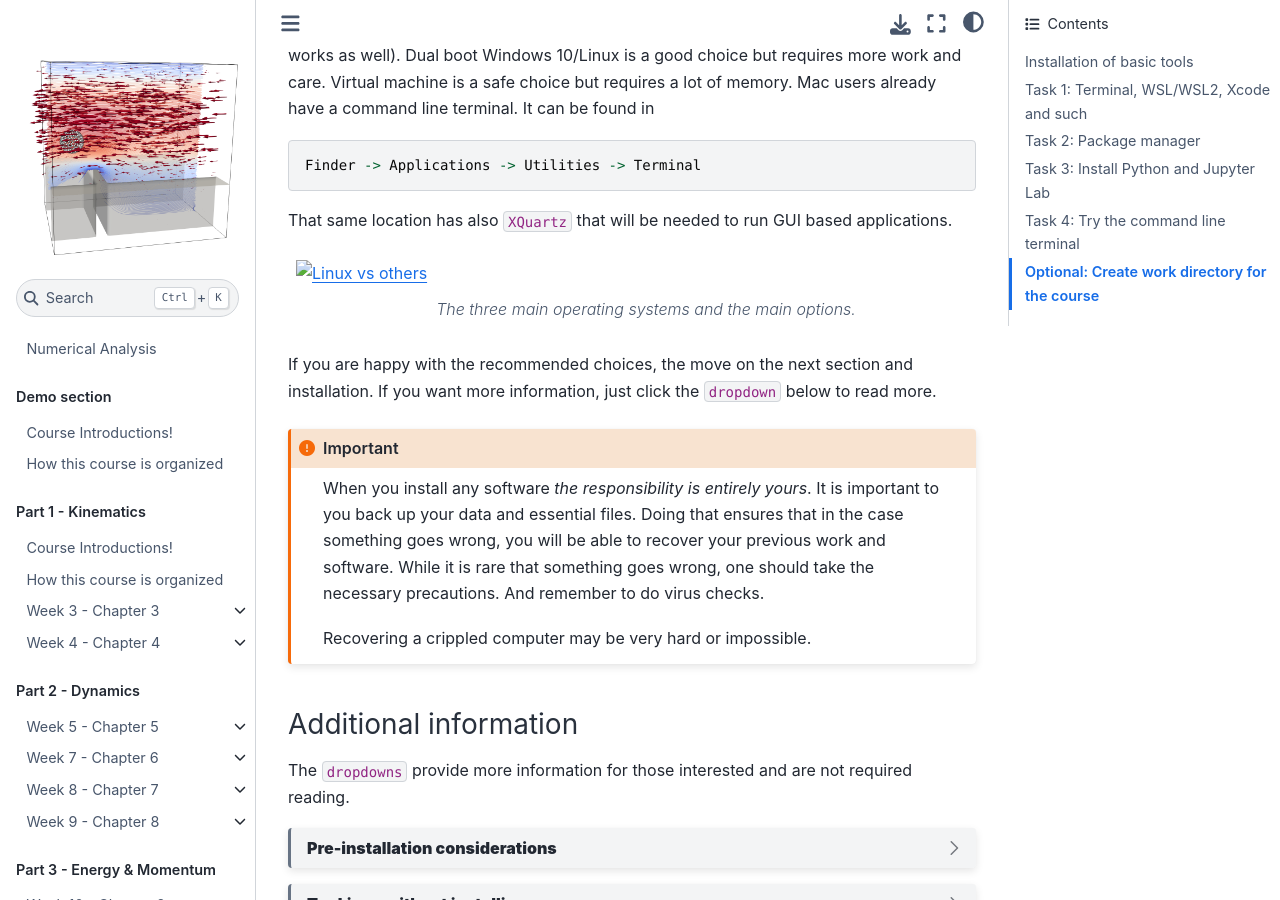
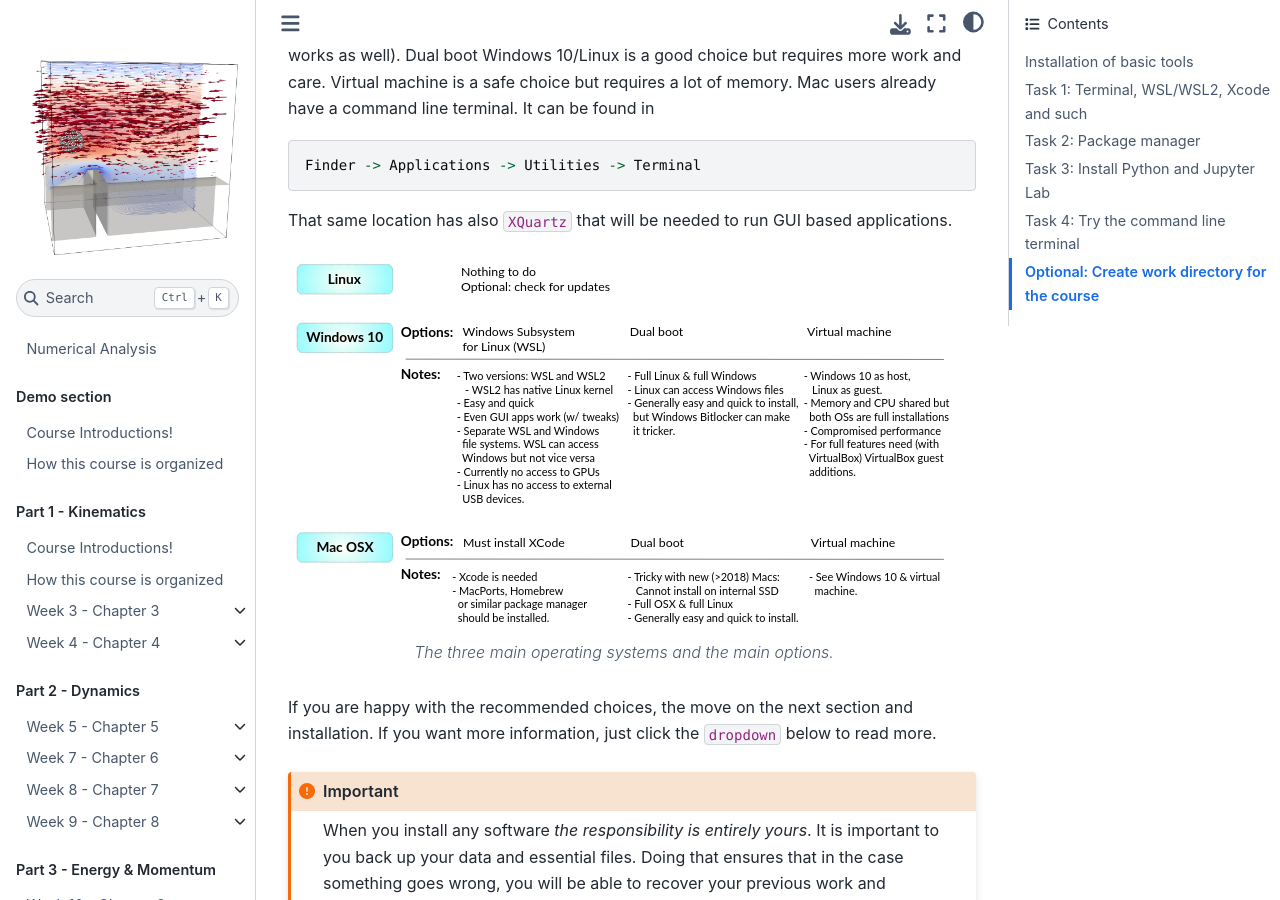
Before and after one commit to CDenniston/NumericalAnalysis, a Jupyter Book: the page built from extras/install-wsl.md, in a window 1280 px wide and 900 px high, scrolled down 668 px. Built offline with Jupyter Book 1.0.4 settings and Sphinx 7.4.7 and the Sphinx Book theme 1.1.4, drawn with Linux system fonts in a browser that asks for light colours; pages that are not in the unit, such as notebooks, are missing from menus.

Commit message:
move figs for extras

````diff
--- a/extras/install-wsl.md
+++ b/extras/install-wsl.md
@@ -18,7 +18,7 @@ Finder -> Applications -> Utilities -> Terminal
 ```
 That same location has also `XQuartz` that will be needed to run GUI based applications.
 
-```{figure} ../week01/img/linux-decision.svg
+```{figure} ./img/linux-decision.svg
 :alt: Linux vs others
 :width: 700px
 :align: left
````
Also changed, not shown: extras/img/LinusTorvalds.jpg (renamed from images/LinusTorvalds.jpg), extras/img/Tux.svg (renamed from images/Tux.svg), extras/img/dot-directories.svg (renamed from images/dot-directories.svg), extras/img/linux-decision.svg (renamed from images/linux-decision.svg), extras/img/linux-file-system-diagram.svg (renamed from images/linux-file-system-diagram.svg), extras/img/linux-options.svg (renamed from images/linux-options.svg), extras/img/logos/Jupyter_logo.svg (renamed from images/logos/Jupyter_logo.svg), extras/img/logos/Python_logo_and_wordmark.svg (renamed from images/logos/Python_logo_and_wordmark.svg), extras/img/logos/gromacs-logo.png (renamed from images/logos/gromacs-logo.png), extras/img/logos/vmd_logo.gif (renamed from images/logos/vmd_logo.gif), extras/img/vi-insert-mode.png (renamed from images/vi-insert-mode.png), extras/img/vi-insert-search.png (renamed from images/vi-insert-search.png), extras/img/vi-save.png (renamed from images/vi-save.png), images/img-wiki/DNA_Model_Crick-Watson.jpg (deleted), 1 more files, 2 other files.
